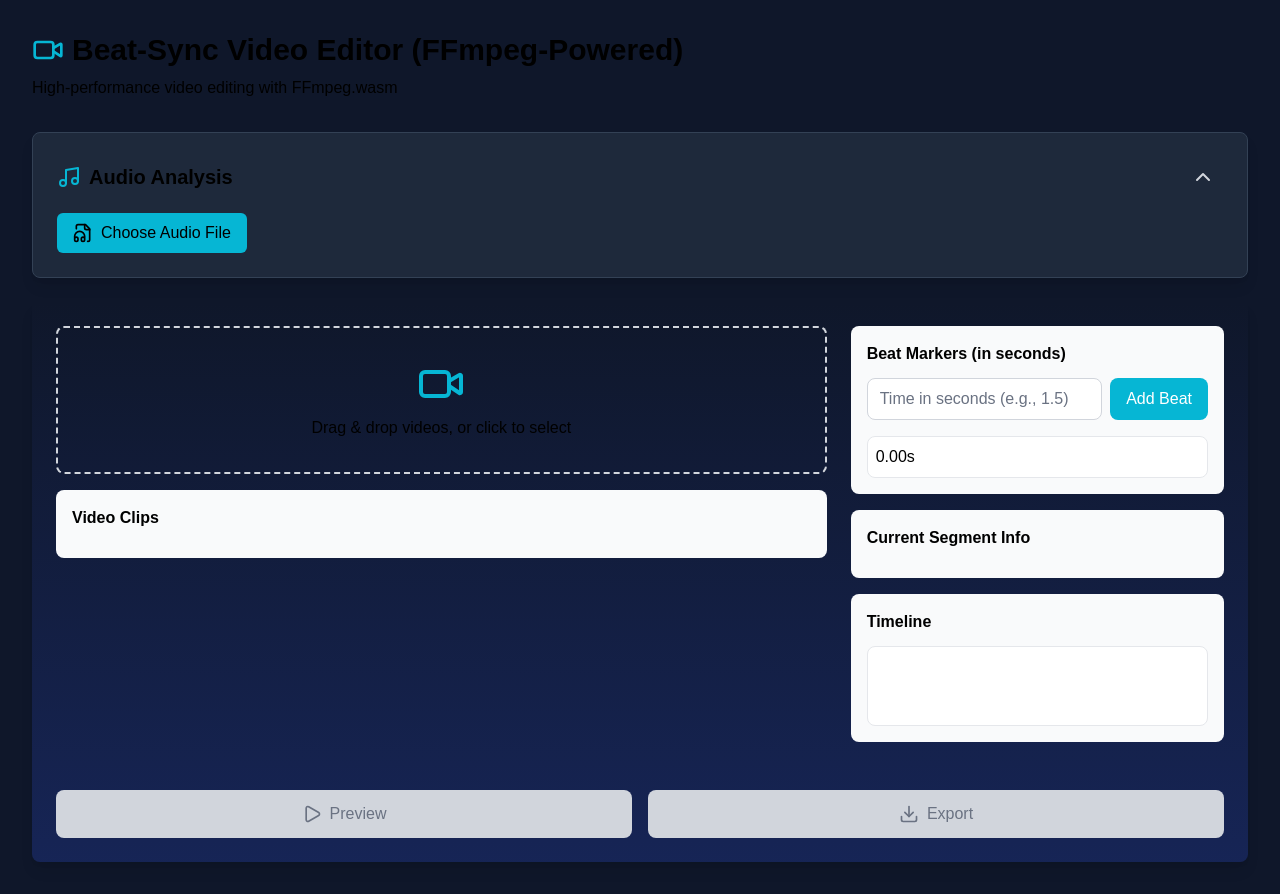
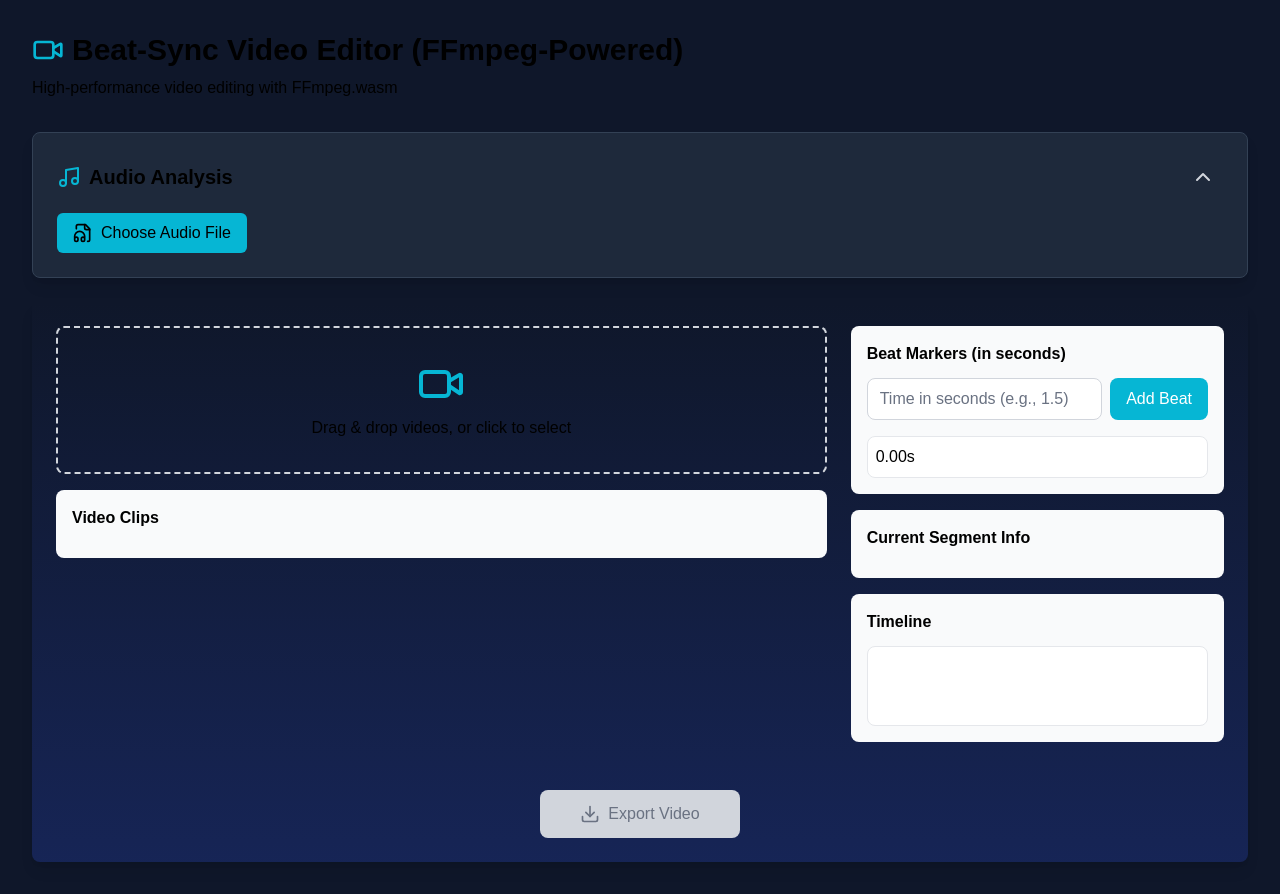
Before and after one commit to shanib07/rhythm-cut-2, a Next.js app: page /edit in a window 1280 px wide. Built offline with nearby package versions, Linux system fonts and the light colour scheme.

Commit message:
Enhance export functionality and simplify UI: - Add automatic download after export - Remove redundant preview button

```diff
--- a/src/components/VideoEditor.tsx
+++ b/src/components/VideoEditor.tsx
@@ -37,9 +37,7 @@
   const canvasRef = useRef<HTMLCanvasElement>(null);
   const mediaRecorderRef = useRef<MediaRecorder | null>(null);
   const recordedChunksRef = useRef<Blob[]>([]);
-  const [isPreviewMode, setIsPreviewMode] = useState(false);
   const [isProcessing, setIsProcessing] = useState(false);
-  const [previewUrl, setPreviewUrl] = useState<string | null>(null);
   const [exportUrl, setExportUrl] = useState<string | null>(null);
 
   const handleAddBeat = () => {
@@ -256,68 +254,7 @@
     return data.url;
   };
 
-  const handlePreview = async () => {
-    setIsPreviewMode(true);
-    setIsProcessing(true);
-    try {
-      // Upload video files first
-      const uploadedVideos = await Promise.all(
-        clips.map(async (clip) => {
-          const serverUrl = await uploadVideoFile(clip.file);
-          return {
-            id: clip.id,
-            url: serverUrl,
-            duration: clip.duration
-          };
-        })
-      );
 
-      // Create a preview of the edited video
-      const response = await fetch('/api/preview', {
-        method: 'POST',
-        body: JSON.stringify({
-          name: 'Preview',
-          inputVideos: uploadedVideos,
-          beatMarkers: sortedBeats.map(beat => beat.time)
-        }),
-        headers: {
-          'Content-Type': 'application/json'
-        }
-      });
-
-      const data = await response.json();
-      if (data.success && data.jobId) {
-        // Poll for job completion
-        const checkJobStatus = async () => {
-          const statusResponse = await fetch(`/api/status/${data.jobId}`);
-          const statusData = await statusResponse.json();
-
-          if (statusData.state === 'completed') {
-            // For preview, we need to get the URL from the server
-            const previewResponse = await fetch(`/api/preview-url/${data.jobId}`);
-            const blob = await previewResponse.blob();
-            const url = URL.createObjectURL(blob);
-            setPreviewUrl(url);
-            setIsProcessing(false);
-          } else if (statusData.state === 'failed') {
-            throw new Error('Preview generation failed');
-          } else {
-            // Continue polling
-            setTimeout(checkJobStatus, 1000);
-          }
-        };
-
-        // Start polling
-        checkJobStatus();
-      } else {
-        throw new Error(data.error || 'Preview generation failed');
-      }
-    } catch (error) {
-      console.error('Preview failed:', error);
-      toast.error('Failed to generate preview');
-      setIsProcessing(false);
-    }
-  };
 
   const handleExport = async () => {
     setIsProcessing(true);
@@ -357,6 +294,14 @@
             setExportUrl(projectData.outputUrl);
             toast.success('Video exported successfully!');
             setIsProcessing(false);
+
+            // Automatically trigger download
+            const downloadLink = document.createElement('a');
+            downloadLink.href = projectData.outputUrl;
+            downloadLink.download = `rhythm-cut-${Date.now()}.mp4`;
+            document.body.appendChild(downloadLink);
+            downloadLink.click();
+            document.body.removeChild(downloadLink);
           } else if (projectData.status === 'error') {
             throw new Error('Export failed');
           } else {
@@ -568,66 +513,20 @@
         </div>
       </div>
 
-      {/* Preview Modal */}
-      {previewUrl && (
-        <div className="fixed inset-0 bg-black/50 flex items-center justify-center p-8 z-50">
-          <div className="bg-white rounded-lg p-4 w-full max-w-4xl">
-            <div className="flex justify-between items-center mb-4">
-              <h3 className="text-xl font-semibold text-gray-900">Preview</h3>
-              <button
-                onClick={() => {
-                  setPreviewUrl(null);
-                  setIsPreviewMode(false);
-                }}
-                className="text-gray-500 hover:text-gray-700"
-              >
-                <X size={24} />
-              </button>
-            </div>
-            <video
-              src={previewUrl}
-              controls
-              className="w-full rounded-lg"
-              autoPlay
-            />
-          </div>
-        </div>
-      )}
 
-      {/* Action Buttons */}
-      <div className="flex gap-4 mt-6">
-        <button
-          onClick={handlePreview}
-          disabled={isProcessing || clips.length === 0 || sortedBeats.length === 0}
-          className={`flex-1 flex items-center justify-center gap-2 px-6 py-3 rounded-lg
-            ${isProcessing || clips.length === 0 || sortedBeats.length === 0
-              ? 'bg-gray-300 text-gray-500 cursor-not-allowed'
-              : 'bg-blue-500 text-white hover:bg-blue-600'
-            }`}
-        >
-          {isProcessing && isPreviewMode ? (
-            <>
-              <Loader2 className="w-5 h-5 animate-spin" />
-              Generating Preview...
-            </>
-          ) : (
-            <>
-              <Play className="w-5 h-5" />
-              Preview
-            </>
-          )}
-        </button>
 
+      {/* Export Button */}
+      <div className="flex justify-center mt-6">
         <button
           onClick={handleExport}
           disabled={isProcessing || clips.length === 0 || sortedBeats.length === 0}
-          className={`flex-1 flex items-center justify-center gap-2 px-6 py-3 rounded-lg
+          className={`flex items-center justify-center gap-2 px-8 py-3 rounded-lg min-w-[200px]
             ${isProcessing || clips.length === 0 || sortedBeats.length === 0
               ? 'bg-gray-300 text-gray-500 cursor-not-allowed'
               : 'bg-green-500 text-white hover:bg-green-600'
             }`}
         >
-          {isProcessing && !isPreviewMode ? (
+          {isProcessing ? (
             <>
               <Loader2 className="w-5 h-5 animate-spin" />
               Exporting...
@@ -635,7 +534,7 @@
           ) : (
             <>
               <Download className="w-5 h-5" />
-              Export
+              Export Video
             </>
           )}
         </button>
```
